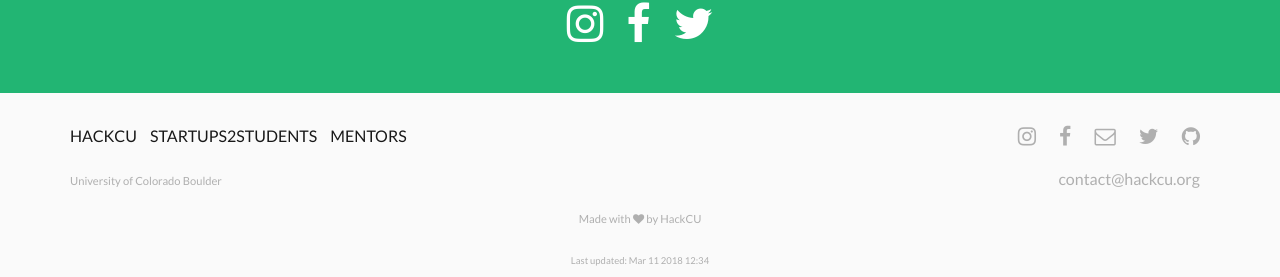
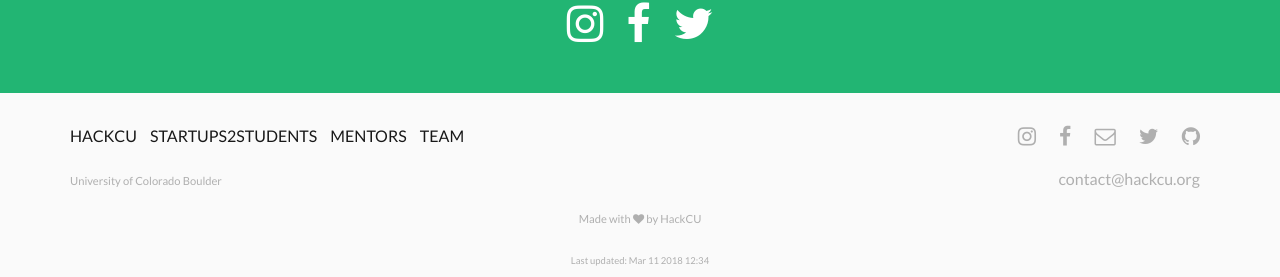
Before and after one commit to casassg/events-landing, a Jekyll site: the page built from index.md, in a window 1280 px wide. Shown: the part 2062-2339 px from the top of the page. Built offline with Jekyll 4.4.1, drawn with Linux system fonts in a browser that asks for light colours; nearby versions of some CDN libraries.

Commit message:
add team to footer

```diff
--- a/_data/footer_links.yml
+++ b/_data/footer_links.yml
@@ -4,3 +4,5 @@
   url: http://startups2students.org
 - name: Mentors
   url: https://mentors.hackcu.org/
+- name: Team
+  url: https://team.hackcu.org
```
